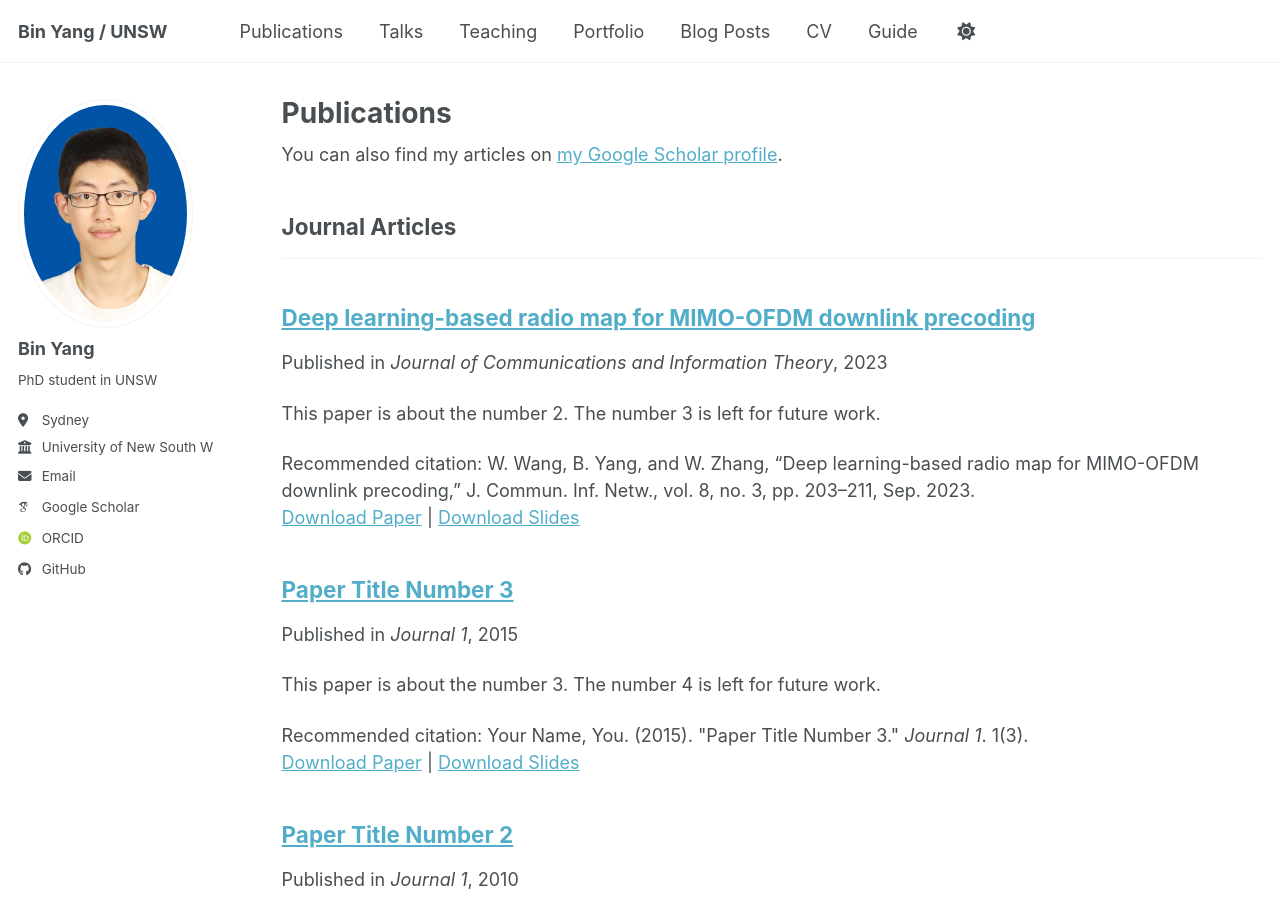
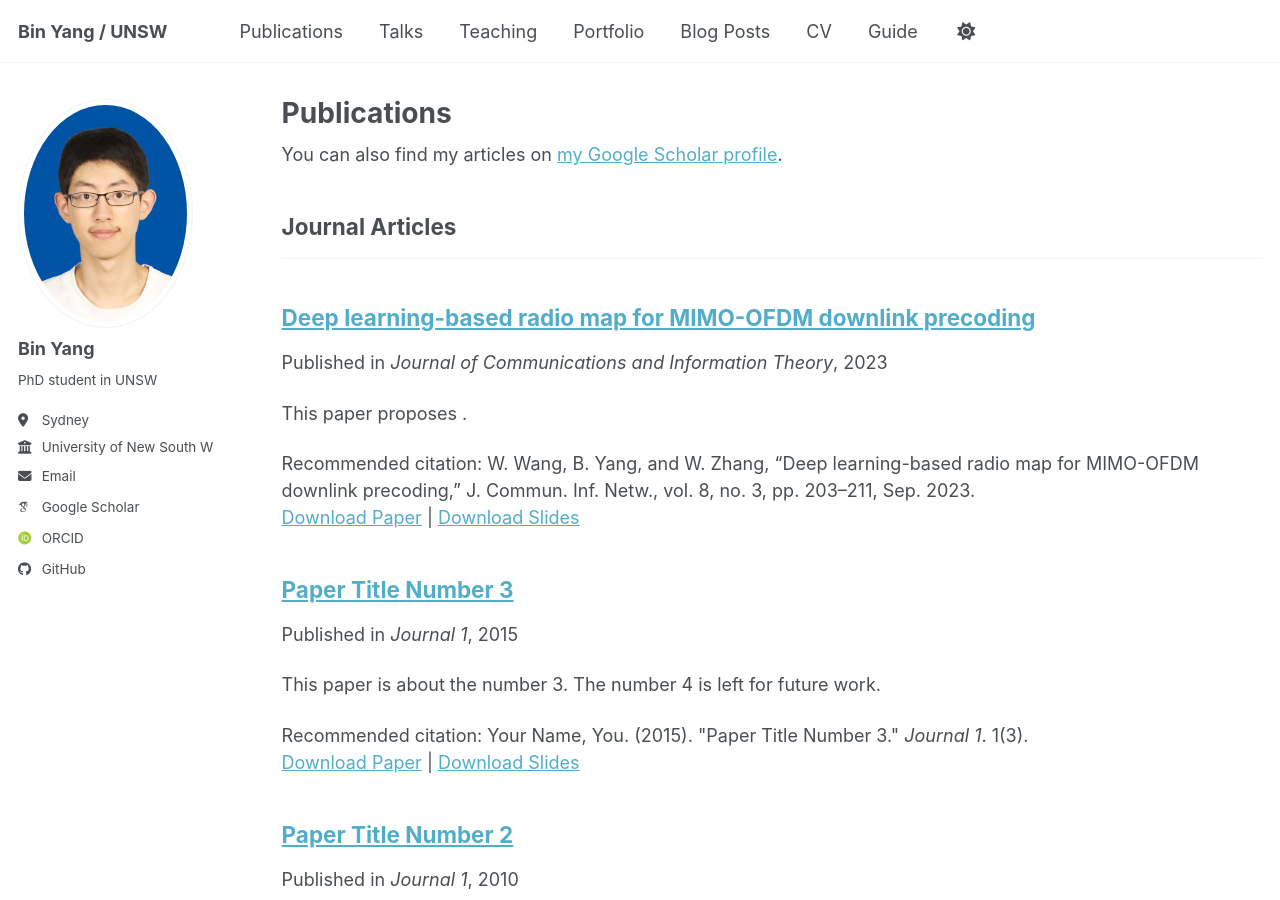
Before and after one commit to yangbin-xd/yangbin-xd.github.io, a Jekyll site: the page built from _pages/publications.html, in a window 1280 px wide and 900 px high. Built offline with Jekyll 4.4.1, drawn with Linux system fonts in a browser that asks for light colours; some web fonts are replaced; a script bundle is joined from its source files by our own code; library files that are not in the unit come from our copies.

Commit message:
Update 2009-10-01-paper-title-number-1.md

```diff
--- a/_publications/2009-10-01-paper-title-number-1.md
+++ b/_publications/2009-10-01-paper-title-number-1.md
@@ -3,7 +3,7 @@ title: "Deep learning-based radio map for MIMO-OFDM downlink precoding"
 collection: publications
 category: manuscripts
 permalink: https://ieeexplore.ieee.org/abstract/document/10272348/
-excerpt: 'This paper is about the number 2. The number 3 is left for future work.'
+excerpt: 'This paper proposes .'
 date: 2023-08-30
 venue: 'Journal of Communications and Information Theory'
 slidesurl: 'https://academicpages.github.io/files/slides2.pdf'
```
